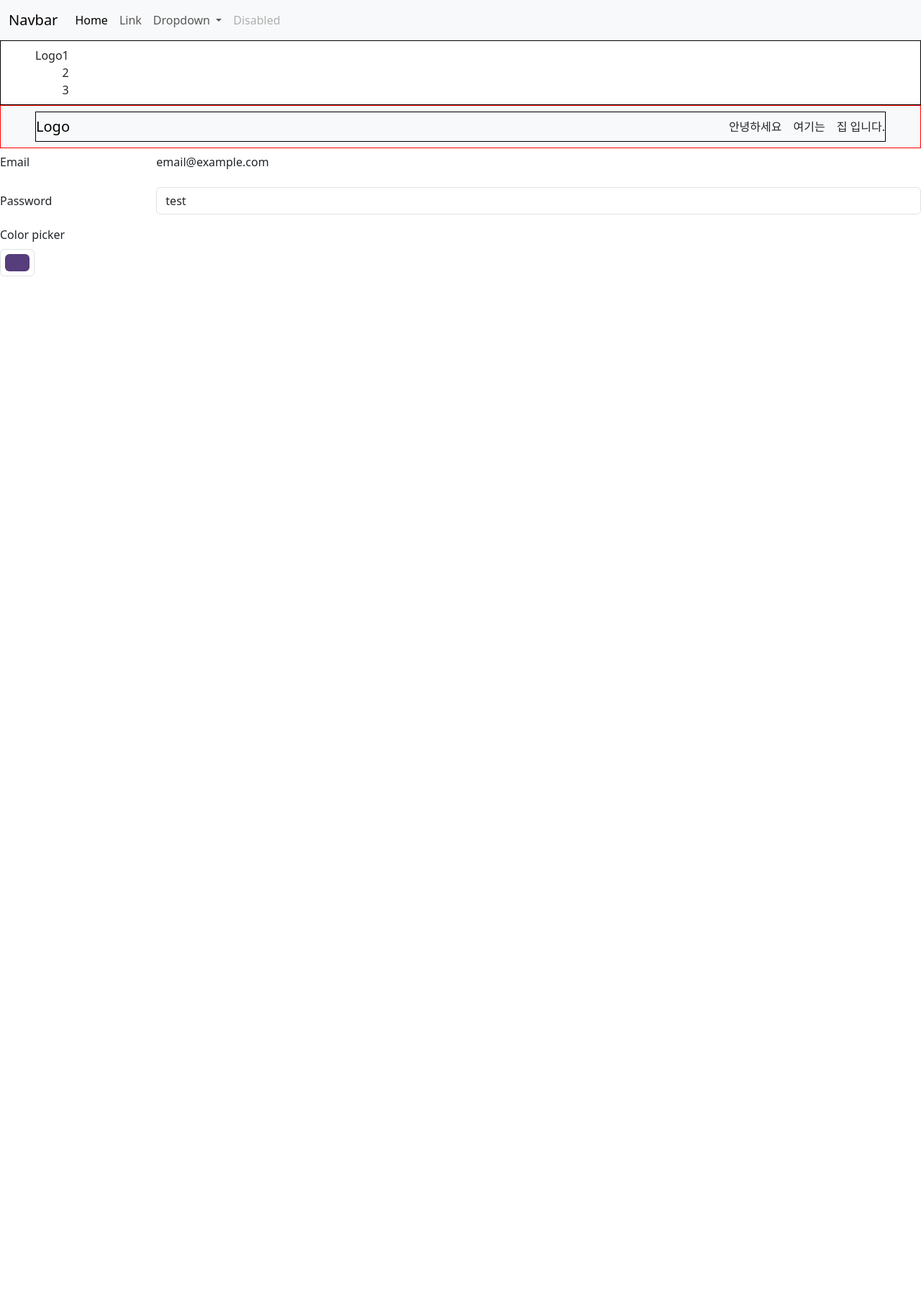
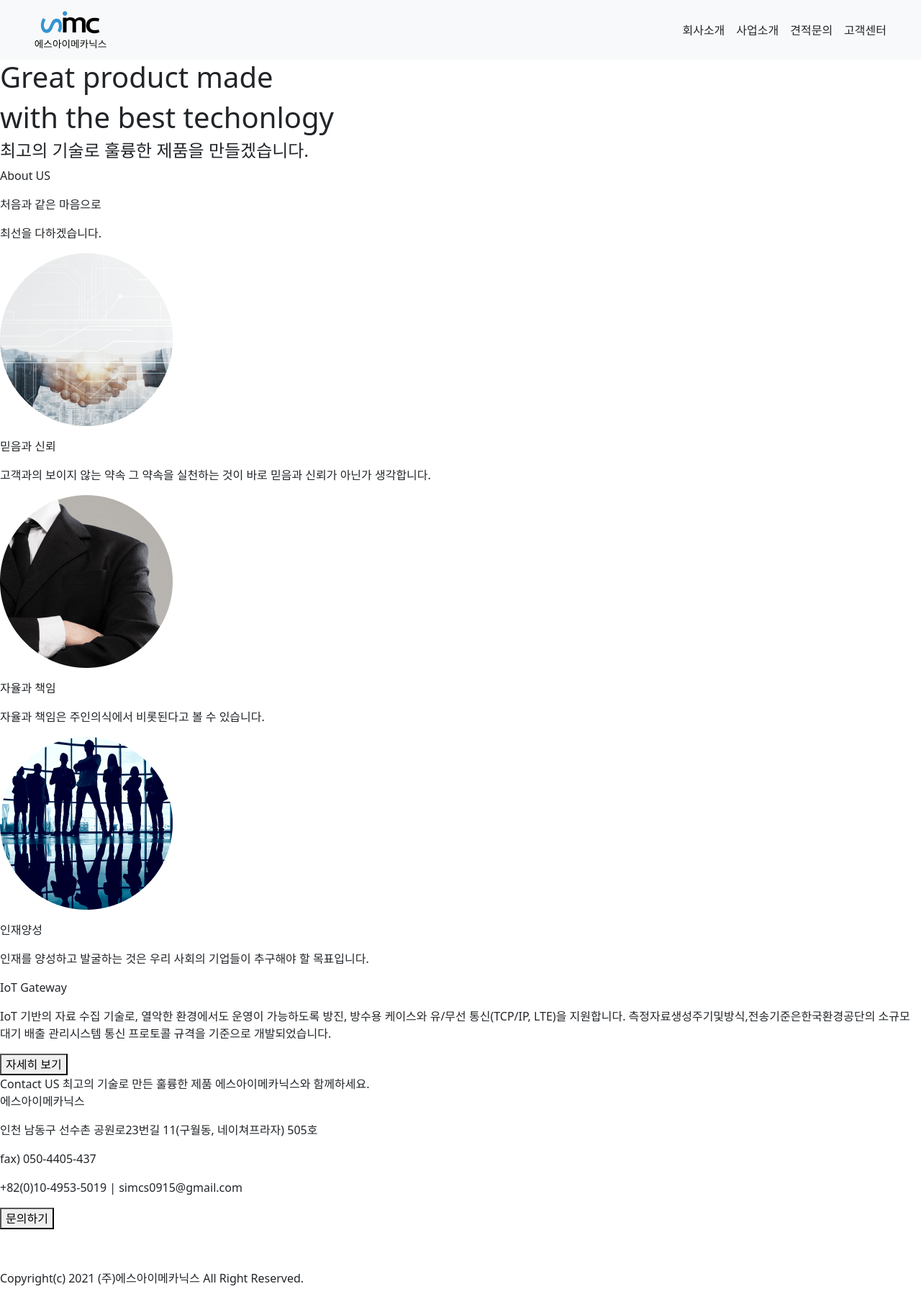
Before and after one commit to ldy6740/simcsHomepage, a plain HTML site: page index.html in a window 1280 px wide. Shown: the whole page at 72% size. Before the commit the page ends 800 px from the top, so only its background shows below. Drawn offline with Linux system fonts and the light colour scheme.

Commit message:
project woring start...

```diff
--- a/common/css/style.css
+++ b/common/css/style.css
@@ -1,7 +1,3 @@
-.nav-wrapper {
-	border:1px solid red;
-}
-
 .inner {
 	width: 1200px;
 }
--- a/index.html
+++ b/index.html
@@ -12,79 +12,106 @@
 	<title>Document</title>
 </head>
 <body>
-	<div class="nav_wrapper">
-		<nav class="navbar navbar-expand-lg bg-body-tertiary">
-			<div class="container-fluid">
-				<a class="navbar-brand" href="#">Navbar</a>
-				<button class="navbar-toggler" type="button" data-bs-toggle="collapse" data-bs-target="#navbarSupportedContent" aria-controls="navbarSupportedContent" aria-expanded="false" aria-label="Toggle navigation">
-					<span class="navbar-toggler-icon"></span>
-				</button>
-				<div class="collapse navbar-collapse d-flex justify-content-end" id="navbarSupportedContent">
-					<ul class="navbar-nav me-auto mb-2 mb-lg-0">
-						<li class="nav-item">
-							<a class="nav-link active" aria-current="page" href="#">Home</a>
-						</li>
-						<li class="nav-item">
-							<a class="nav-link" href="#">Link</a>
-						</li>
-						<li class="nav-item dropdown">
-							<a class="nav-link dropdown-toggle" href="#" role="button" data-bs-toggle="dropdown" aria-expanded="false">
-								Dropdown
-							</a>
-							<ul class="dropdown-menu">
-								<li><a class="dropdown-item" href="#">Action</a></li>
-								<li><a class="dropdown-item" href="#">Another action</a></li>
-								<li><hr class="dropdown-divider"></li>
-								<li><a class="dropdown-item" href="#">Something else here</a></li>
-							</ul>
-						</li>
-						<li class="nav-item">
-							<a class="nav-link disabled" aria-disabled="true">Disabled</a>
-						</li>
-					</ul>
-					<!-- <form class="d-flex" role="search">
-						<input class="form-control me-2" type="search" placeholder="Search" aria-label="Search">
-						<button class="btn btn-outline-success" type="submit">Search</button>
-					</form> -->
-				</div>
-			</div>
-		</nav>
-	</div>
-
-	<div class="nav_wrapper d-flex justify-content-between px-5 py-2 border border-black">
-		<a href="javascript:void(0);" class="navbar-brand">Logo</a>
-		<ul class="navbar-nav me-auto mb-2 mb-lg-0 d-flex justify-content-end">
-			<li class="nav-item">1</li>
-			<li class="nav-item">2</li>
-			<li class="nav-item">3</li>
-		</ul>
-	</div>
-
 	<nav class="nav-wrapper navbar navbar-expand-sm bg-body-tertiary d-flex justify-content-between px-5">
-		<div class="inner mx-auto d-flex justify-content-between border border-black align-items-center">
-			<a href="javascript:void(0);" class="navbar-brand">Logo</a>
+		<div class="inner mx-auto d-flex justify-content-between  align-items-center">
+			<a href="javascript:void(0);" class="navbar-brand">
+				<img src="/images/main_logo.png" alt="메인 로고">
+			</a>
 			<ul class="navbar-nav grid gap-0 column-gap-3">
-				<li class="navbar-item">안녕하세요</li>
-				<li class="navbar-item">여기는</li>
-				<li class="navbar-item">집 입니다.</li>
+				<li class="navbar-item">회사소개</li>
+				<li class="navbar-item">사업소개</li>
+				<li class="navbar-item">견적문의</li>
+				<li class="navbar-item">고객센터</li>
 			</ul>
 		</div>
 	</nav>
-
-	<div class="mb-3 row">
-    <label for="staticEmail" class="col-sm-2 col-form-label">Email</label>
-    <div class="col-sm-10">
-      <input type="text" readonly class="form-control-plaintext" id="staticEmail" value="email@example.com">
-    </div>
-  </div>
-  <div class="mb-3 row">
-    <label for="inputPassword" class="col-sm-2 col-form-label">Password</label>
-    <div class="col-sm-10">
-      <input type="text" readonly value="test" class="form-control" id="inputPassword">
-    </div>
-  </div>
-
-	<label for="exampleColorInput" class="form-label">Color picker</label>
-<input type="color" class="form-control form-control-color" id="exampleColorInput" value="#563d7c" title="Choose your color">
+	<section class="mainpage_banner">
+		<div class="main_banner_txt_wrap">
+			<p class="text_wrap h1">Great product made</p>
+			<p class="text_wrap h1">with the best techonlogy</p>
+			<p class="text_wrap h4">최고의 기술로 훌륭한 제품을 만들겠습니다.</p>
+		</div>
+	</section>
+	<section class="main-cont-area-01">
+		<div class="cotn-item-wrap">
+			<p class="text_wrap">About US</p>
+			<p class="text_wrap">처음과 같은 마음으로</p>
+			<p class="text_wrap">최선을 다하겠습니다.</p>
+		</div>
+	</section>
+	<section class="main-cont-area-02">
+		<div class="cont-item-wrap">
+			<div class="cont-item">
+				<p class="img-area"><img src="/images/main_cont_img01.png" alt="cont-img-01"></p>
+				<p class="txt-area">
+					<p class="cont-title">믿음과 신뢰</p>
+					<p class="sub-txt">
+						고객과의 보이지 않는 약속
+						그 약속을 실천하는 것이 바로
+						믿음과 신뢰가 아닌가 생각합니다.
+					</p>
+				</p>
+			</div>
+			<div class="cont-item">
+				<p class="img-area"><img src="/images/main_cont_img02.png" alt="cont-img-02"></p>
+				<p class="txt-area">
+					<p class="cont-title">자율과 책임</p>
+					<p class="sub-txt">
+						자율과 책임은
+						주인의식에서 비롯된다고 볼 수 있습니다.
+					</p>
+				</p>
+			</div>
+			<div class="cont-item">
+				<p class="img-area"><img src="/images/main_cont_img03.png" alt="cont-img-03"></p>
+				<p class="txt-area">
+					<p class="cont-title">인재양성</p>
+					<p class="sub-txt">
+						인재를 양성하고 발굴하는 것은
+						우리 사회의 기업들이
+						추구해야 할 목표입니다.
+					</p>
+				</p>
+			</div>
+		</div>
+	</section>
+	<section class="main-cont-area-03">
+		<div class="cont-item-wrap">
+			<div class="cont-item">
+				<p class="txt-area">
+					<p class="cont-title">
+						IoT Gateway
+					</p>
+					<p class="sub-txt">
+						IoT 기반의 자료 수집 기술로, 열악한 환경에서도 운영이 가능하도록
+						방진, 방수용 케이스와 유/무선 통신(TCP/IP, LTE)을 지원합니다.
+						측정자료생성주기및방식,전송기준은한국환경공단의
+						소규모 대기 배출 관리시스템 통신 프로토콜 규격을 기준으로 개발되었습니다.
+					</p>
+				</p>
+			</div>
+			<button class="cont-more-btn">자세히 보기</button>
+		</div>
+	</section>
+	<footer class="footer-area">
+		<div class="left-footer">
+			<txt-areaa>Contact US</txt-areaa>
+			<txt-areaa>최고의 기술로 만든 훌륭한 제품</txt-areaa>
+			<txt-areaa><span>에스아이메카닉스</span>와 함께하세요.</txt-areaa>
+			<div class="company-info">
+				<p class="company-title">에스아이메카닉스</p>
+				<p class="company-address">인천 남동구 선수촌 공원로23번길 11(구월동, 네이쳐프라자) 505호</p>
+				<p class="company-fax">fax) 050-4405-437</p>
+				<p class="company-phone_email">+82(0)10-4953-5019 | simcs0915@gmail.com</p>
+			</div>
+		</div>
+		<div class="right-footer">
+			<button class="contactus-btn">문의하기</button>
+			<div class="logo-box">
+				<img src="/images/footer_logo.png" alt="footer-logo" class="logo">
+				<p class="copyright-txt">Copyright(c) 2021 (주)에스아이메카닉스 All Right Reserved.</p>
+			</div>
+		</div>
+	</footer>
 </body>
 </html>
```
Also changed, not shown: images/footer_logo.png (added), images/iot_floorplan_img.png (added), images/iot_flowchart_img.png (added), images/iot_product_img.png (added), images/main_banner_img01.png (added), images/main_banner_img02.png (added), images/main_cont_img01.png (added), images/main_cont_img02.png (added), images/main_cont_img03.png (added), images/main_logo.png (added), images/sub_cont_img01.png (added), images/subpage_top-banner_img.png (added).
